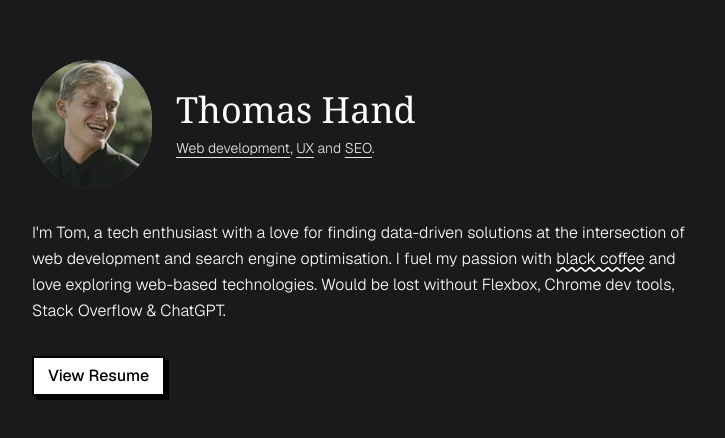
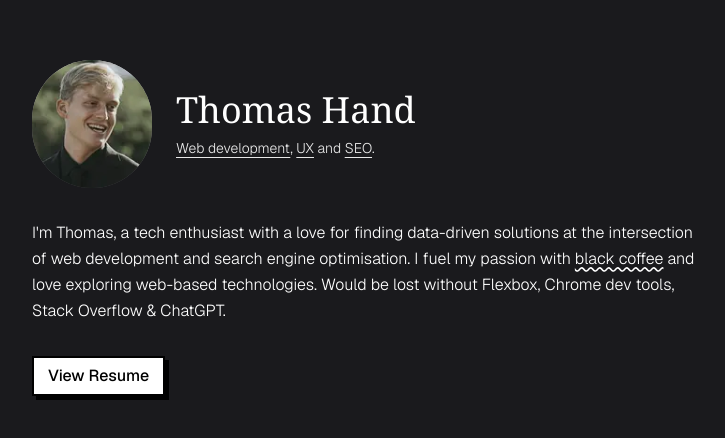
Before and after one commit to optmatic/tomblr-n3xt, a Next.js app: page / in a window 1280 px wide. Shown: the part 172-610 px from the top of the page, without its empty margins (272-997 px from the left). Built offline with nearby package versions, Linux system fonts and the light colour scheme.

Commit message:
Update page.tsx

```diff
--- a/app/page.tsx
+++ b/app/page.tsx
@@ -26,13 +26,13 @@ export default function Home() {
           <div>
             <h1 className="text-4xl  font-serif">Thomas Hand</h1>
             <p className="text-sm mt-2 opacity-90 font-light">
-              <span className="underline underline-offset-4">Web development</span>, <span className="underline underline-offset-4">UX</span> and <span className="underline underline-offset-4">SEO</span>.
+              <span className="underline underline-offset-4"><a href="https://www.optmatic.com.au" target="_blank">Web development</a></span>, <span className="underline underline-offset-4">UX</span> and <span className="underline underline-offset-4">SEO</span>.
             </p>
           </div>
         </div>
 
         <p className="text-md font-light leading-relaxed ">
-        I'm Tom, a tech enthusiast with a love for finding data-driven solutions at the intersection of web development and search engine optimisation. I fuel my passion with <a href="https://soundcloud.com/realblackcoffee" target="blank" className="underline decoration-wavy underline-offset-2 text-decoration-2 hover:decoration-white/80" >black coffee</a> and love exploring web-based technologies. Would be lost without Flexbox, Chrome dev tools, Stack Overflow & ChatGPT.
+        I'm Thomas, a tech enthusiast with a love for finding data-driven solutions at the intersection of web development and search engine optimisation. I fuel my passion with <a href="https://soundcloud.com/realblackcoffee" target="blank" className="underline decoration-wavy underline-offset-2 text-decoration-2 hover:decoration-white/80" >black coffee</a> and love exploring web-based technologies. Would be lost without Flexbox, Chrome dev tools, Stack Overflow & ChatGPT.
         </p>
 
 
```
